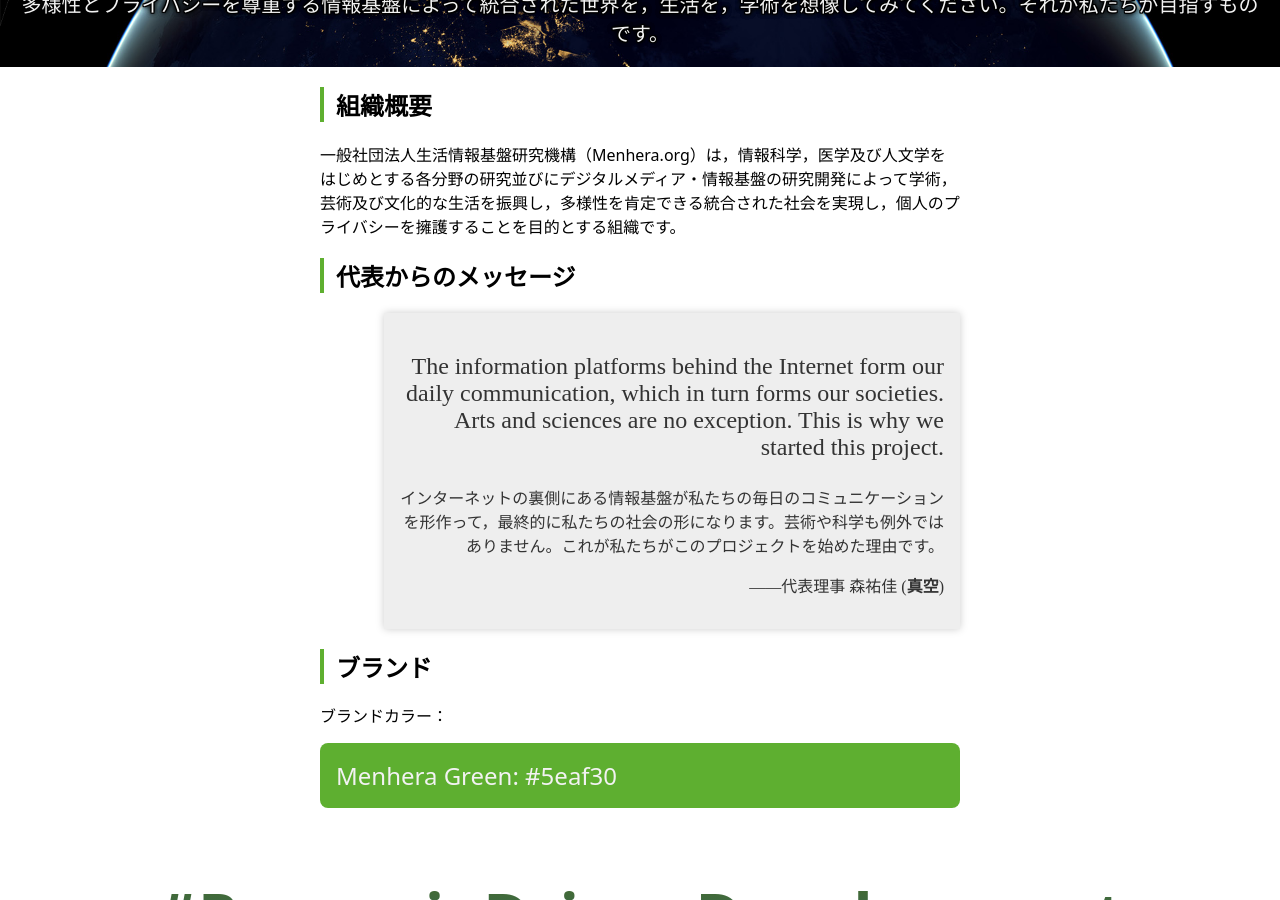
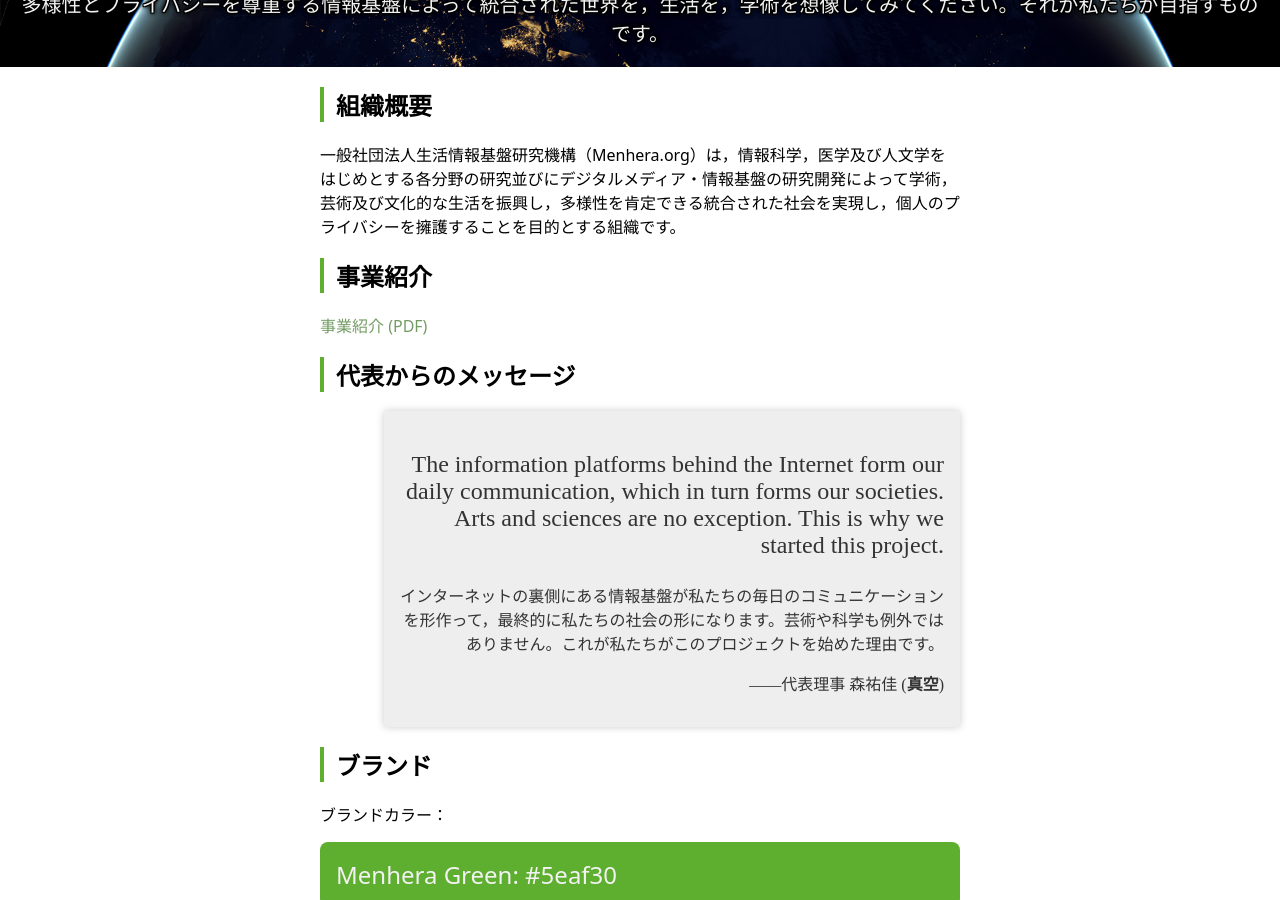
Before and after one commit to menhera-org/menhera.jp, a Jekyll site: the page built from index.html, in a window 1280 px wide and 900 px high, scrolled down 613 px. Built offline with Jekyll 4.4.1, drawn with Linux system fonts in a browser that asks for light colours.

Commit message:
projects.pdf

```diff
--- a/index.html
+++ b/index.html
@@ -10,6 +10,10 @@ description: "一般社団法人生活情報基盤研究機構（Menhera.org）
 <h2>組織概要</h2>
 <p>
 一般社団法人生活情報基盤研究機構（Menhera.org）は，情報科学，医学及び人文学をはじめとする各分野の研究並びにデジタルメディア・情報基盤の研究開発によって学術，芸術及び文化的な生活を振興し，多様性を肯定できる統合された社会を実現し，個人のプライバシーを擁護することを目的とする組織です。
+</p>
+<h2>事業紹介</h2>
+<p>
+<a href="./assets/pdf/projects.pdf">事業紹介 (PDF)</a>
 </p>
 <h2>代表からのメッセージ</h2>
 <blockquote>
```
Also changed, not shown: 1 other file.
